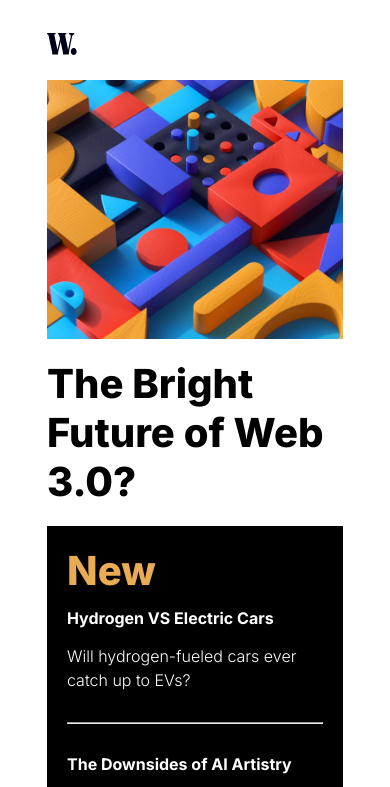
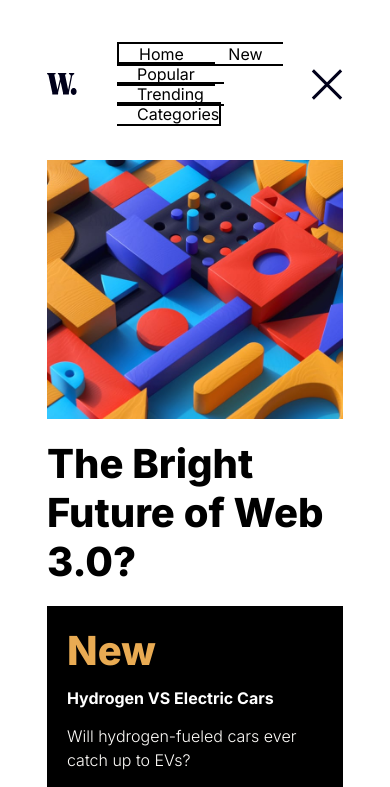
Before and after one commit to rushI603/news-homepage-main, a plain HTML site: page index.html in a window 390 px wide. Both pictures are taken after a click on the picture 328 px from the left and 44 px from the top of the page. Shown: the top 787 px of the page. Drawn offline with Linux system fonts and the light colour scheme; files whose address does not match are found by name.

Commit message:
Menu js is done

```diff
--- a/index.html
+++ b/index.html
@@ -18,11 +18,16 @@
 
   <script>
     function myFunction() {
-      document.querySelector("#icon-close").style.display = document.getElementById("icon-close").style.display==="none"?"inline":"none";
-      console.log(document.querySelector("#icon-close"))
-      document.querySelector("#menu-icon").style.display = document.getElementById("menu-icon").style.display==="none"?"inline":"none";
-      document.querySelector(".nav-opt").style.display = document.getElementById("nav-opt").style.display==="none"?"inline":"none";
+      console.log(document.getElementById("menu-icon").style.display)
+      document.querySelector("#icon-close").style.display = "none"
+      document.querySelector("#menu-icon").style.display = "inline";
+      document.querySelector(".nav-opt").style.display = "none"
 
+    }
+    function func(){
+      document.getElementById("menu-icon").style.display="none";
+      document.getElementById("icon-close").style.display="inline";
+      document.querySelector(".nav-opt").style.display = "inline"
     }
   </script>
   <div class="navbar">
@@ -38,7 +43,7 @@
           <li>Categories</li>
         </div>
       </ul>
-      <img onclick="myFunction()" src="./assets/images/icon-menu.svg" class="menu-icon" id="menu-icon"  alt="">
+      <img onclick="func()" src="./assets/images/icon-menu.svg" alt="" class="menu-icon" id="menu-icon" >
       <img onclick="myFunction()" src="./assets/images/icon-menu-close.svg" alt="" class="icon-close" id="icon-close">
 
   </div>
--- a/styles.css
+++ b/styles.css
@@ -141,7 +141,6 @@ hr {
         grid-template-columns: repeat(1, 1fr);
     }
 
-
     .menu-icon {
         display: inline;
         width: 30px;
@@ -159,6 +158,9 @@ hr {
     .nav-opt {
         display: none;
     }
+    .navbar li {
+        display: block;
+    }
 
     .new-class {
         grid-column: 1;
@@ -167,12 +169,14 @@ hr {
     }
     .navbar li {
         display: inline;
-        z-index: 1000;
     }
 
     .icon {
         width: 30px;
         height: 22.5px;
     }
+    .icon-close{
+        display: none;
+    }
 
   }
```
